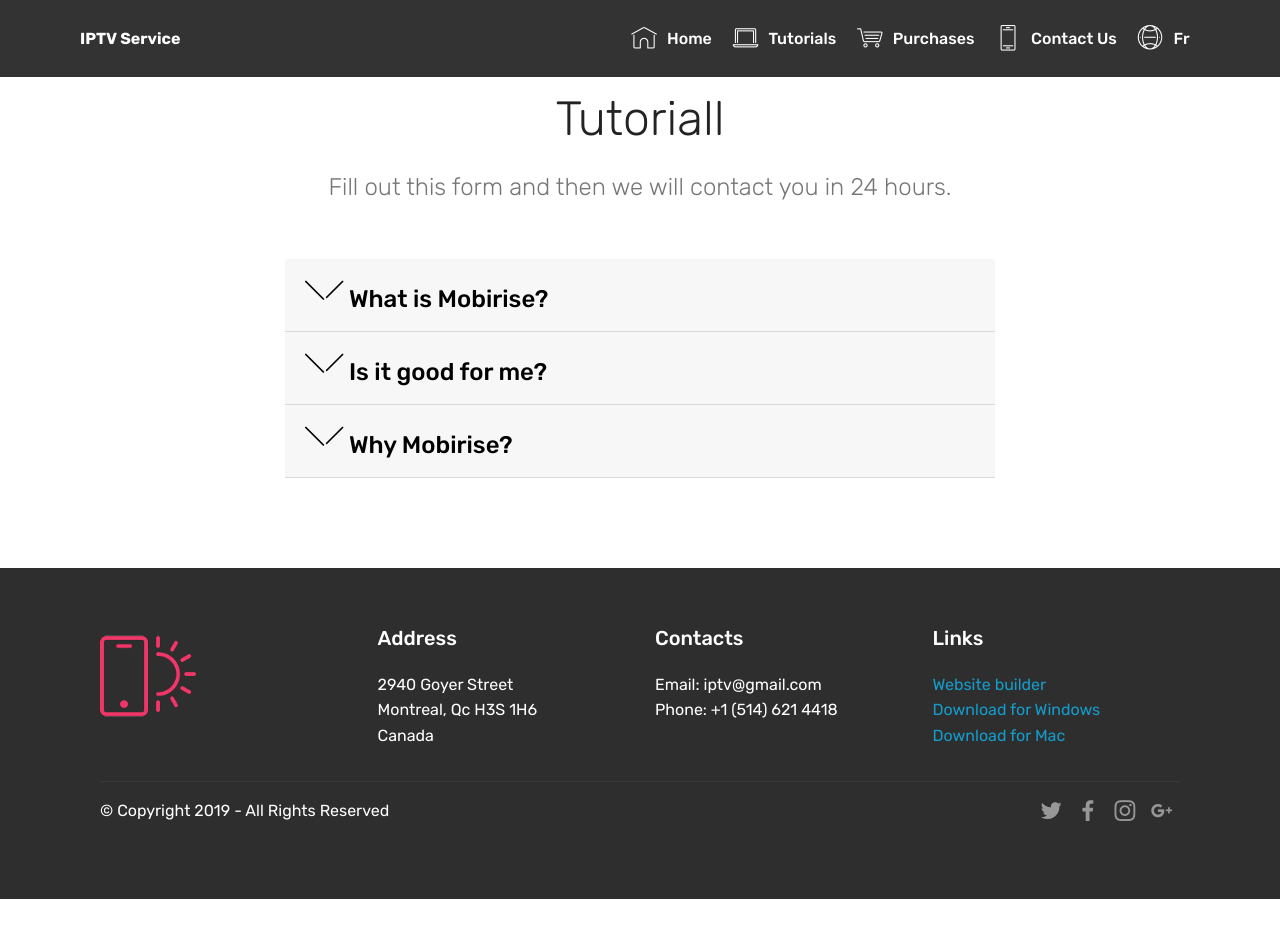
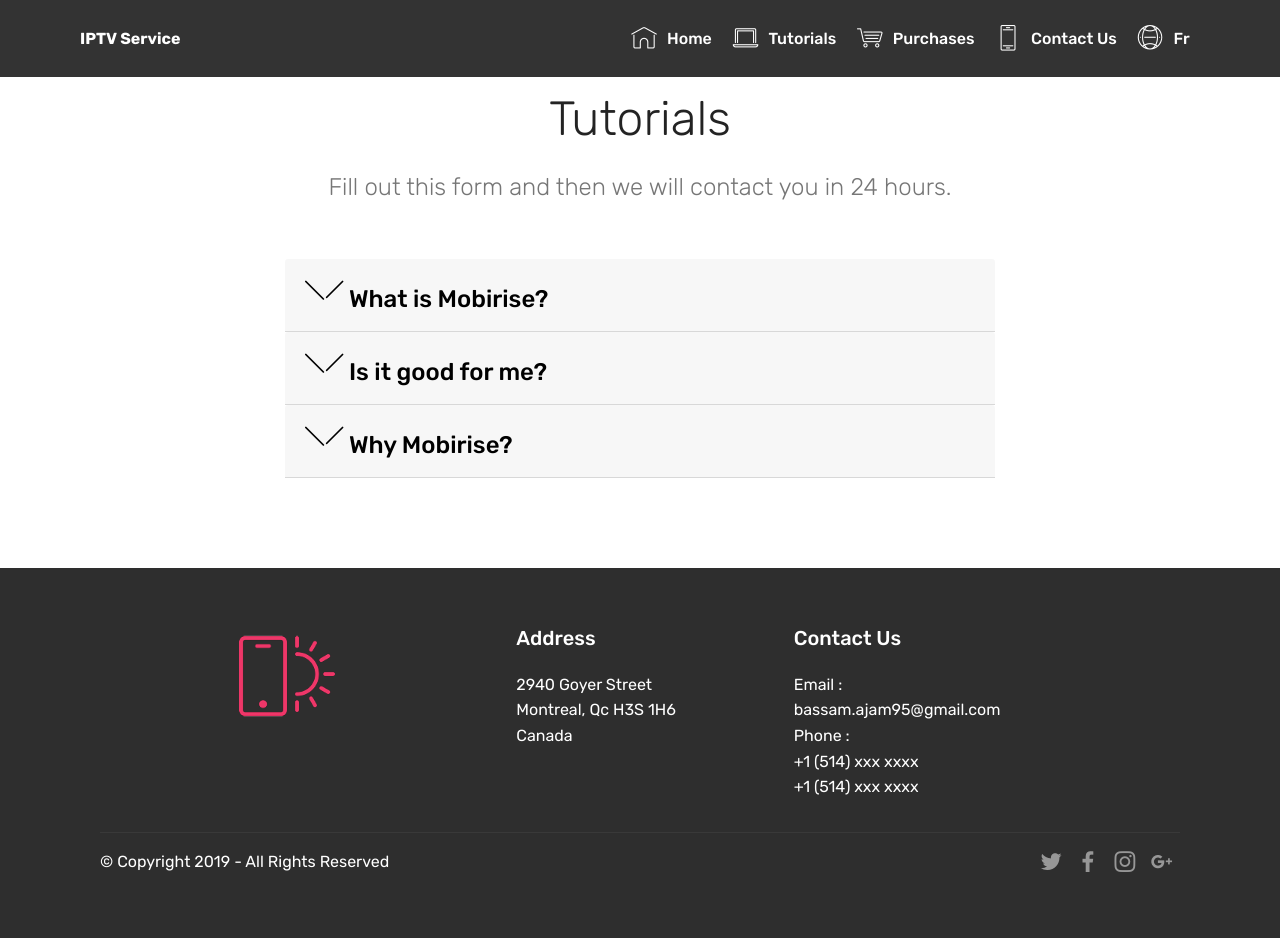
Before and after one commit to BassamAjam/iptv, a Jekyll site: the page built from _pages/en/tutorials.html, in a window 1280 px wide and 950 px high. Shown: the top 938 px of the window. Built offline with Jekyll 4.4.1, drawn with Linux system fonts in a browser that asks for light colours; some web fonts are replaced.

Commit message:
update project

```diff
--- a/_config.yml
+++ b/_config.yml
@@ -17,6 +17,15 @@ Tutorials:
 Home:
   en: Home
   fr: Acceuil
+Email:
+  en: Email
+  fr: Courriel
+Address:
+  en: Address
+  fr: Adresse
+Phone:
+  en: Phone
+  fr: Téléphone
 MandatoryField:
   en: Mandatory
   fr: Obligatoire
--- a/_includes/footer.html
+++ b/_includes/footer.html
@@ -16,20 +16,13 @@
             </div>
             <div class="col-12 col-md-3 mbr-fonts-style display-7">
                 <h5 class="pb-3">
-                    Contacts
+                    {{ site.Contact[page.lang] }}
                 </h5>
                 <p class="mbr-text">
-                    Email: iptv@gmail.com
-                    <br>Phone: +1 (514) 621 4418&nbsp;</p>
-            </div>
-            <div class="col-12 col-md-3 mbr-fonts-style display-7">
-                <h5 class="pb-3">
-                    Links
-                </h5>
-                <p class="mbr-text">
-                    <a class="text-primary" href="#">Website builder</a>
-                    <br><a class="text-primary" href="#">Download for Windows</a>
-                    <br><a class="text-primary" href="#">Download for Mac</a>
+                    {{ site.Email[page.lang] }} : bassam.ajam95@gmail.com<br>
+                    {{ site.Phone[page.lang] }} : <br>
+                    +1 (514) xxx xxxx<br>
+                    +1 (514) xxx xxxx
                 </p>
             </div>
         </div>
@@ -48,22 +41,22 @@
                 <div class="col-md-6">
                     <div class="social-list align-right">
                         <div class="soc-item">
-                            <a href="https://twitter.com/mobirise" target="_blank">
+                            <a href="https://twitter.com/" target="_blank">
                                 <span class="socicon-twitter socicon mbr-iconfont mbr-iconfont-social"></span>
                             </a>
                         </div>
                         <div class="soc-item">
-                            <a href="https://www.facebook.com/pages/Mobirise/1616226671953247" target="_blank">
+                            <a href="https://www.facebook.com/" target="_blank">
                                 <span class="socicon-facebook socicon mbr-iconfont mbr-iconfont-social"></span>
                             </a>
                         </div>
                         <div class="soc-item">
-                            <a href="https://instagram.com/mobirise" target="_blank">
+                            <a href="https://instagram.com/" target="_blank">
                                 <span class="socicon-instagram socicon mbr-iconfont mbr-iconfont-social"></span>
                             </a>
                         </div>
                         <div class="soc-item">
-                            <a href="https://plus.google.com/u/0/+Mobirise" target="_blank">
+                            <a href="https://plus.google.com" target="_blank">
                                 <span class="socicon-googleplus socicon mbr-iconfont mbr-iconfont-social"></span>
                             </a>
                         </div>
--- a/_includes/header.html
+++ b/_includes/header.html
@@ -15,7 +15,6 @@
         </div>
         <div class="collapse navbar-collapse" id="navbarSupportedContent">
             <ul class="navbar-nav nav-dropdown nav-right" data-app-modern-menu="true">
-
                 {% if page.lang == "en" %}
                     <li class="nav-item">
                         <a class="nav-link link text-white display-4" href="./index.html">
@@ -30,7 +29,7 @@
                         <span class="mbri-shopping-cart mbr-iconfont mbr-iconfont-btn"><br></span>{{ site.Purchases[page.lang] }}</a>
                     </li>
                     <li class="nav-item">
-                        <a class="nav-link link text-white display-4" href="./contactUs.html">
+                        <a class="nav-link link text-white display-4" href="./contact-us.html">
                         <span class="mbri-mobile2 mbr-iconfont mbr-iconfont-btn"><br></span>{{ site.Contact[page.lang] }}</a>
                     </li>
                 {% else %}
--- a/_pages/en/contact-us.html
+++ b/_pages/en/contact-us.html
@@ -10,7 +10,7 @@ permalink: /en/contact-us.html
         <div class="row justify-content-center">
             <div class="title col-12 col-lg-8">
                 <h2 class="mbr-section-title align-center pb-3 mbr-fonts-style display-2">
-                    CONTACT FORM
+                    CONTACT US
                 </h2>
                 <h3 class="mbr-section-subtitle align-center mbr-light pb-3 mbr-fonts-style display-5">
                     Easily add subscribe and contact forms without any server-side integration.
@@ -18,6 +18,7 @@ permalink: /en/contact-us.html
             </div>
         </div>
     </div>
+
     <div class="container">
         <div class="row justify-content-center">
             <div class="media-container-column col-lg-8" data-form-type="formoid">
--- a/_pages/en/index.html
+++ b/_pages/en/index.html
@@ -24,7 +24,7 @@ permalink: /en/index.html
         <div class="media-container-row">
             <div class="title col-12 col-md-8">
                 <h2 class="align-center pb-3 mbr-fonts-style display-2">
-                    Article Title with Solid Background
+                    Premium OTT server
                 </h2>
                 <h3 class="mbr-section-subtitle align-center mbr-light mbr-fonts-style display-5">
                     Shape your future web project with sharp design and refine coded functions.
--- a/_pages/en/tutorials.html
+++ b/_pages/en/tutorials.html
@@ -12,7 +12,7 @@ permalink: /en/tutorials.html
         <div class="row justify-content-center">
             <div class="title col-12 col-lg-8">
                 <h2 class="mbr-section-title align-center pb-3 mbr-fonts-style display-2">
-                    Tutoriall
+                    Tutorials
                 </h2>
                 <h3 class="mbr-section-subtitle align-center mbr-light pb-3 mbr-fonts-style display-5">
                     Fill out this form and then we will contact you in 24 hours.
```
Also changed, not shown: _includes/contactUs.html (added), _includes/iptvForm.html (added), _includes/tutorials.html (added).
